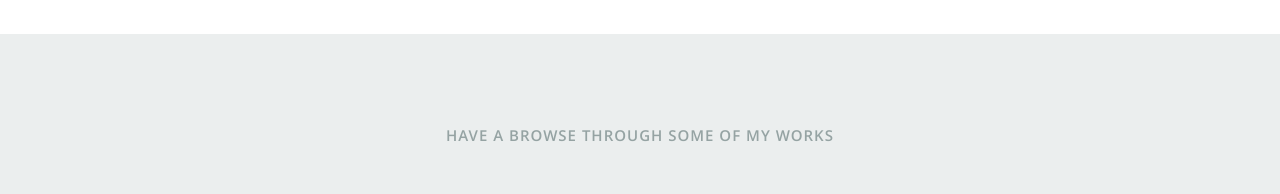
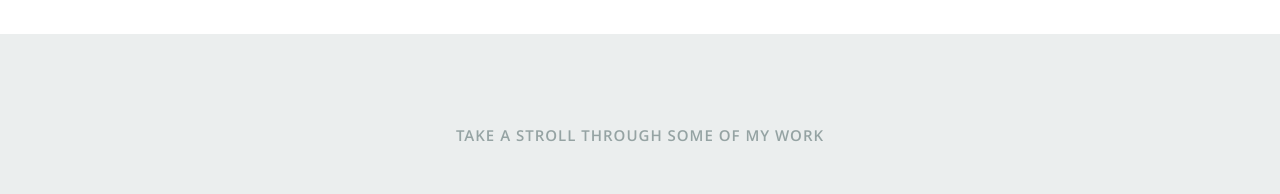
Before and after one commit to Aleck-Kit/Portfolio_Site, a React (Create React App) app: page / in a window 1280 px wide. Shown: the part 1900-2094 px from the top of the page. Built offline with nearby package versions, Linux system fonts and the light colour scheme.

Commit message:
text edits in footer and resume

```diff
--- a/public/resumeData.json
+++ b/public/resumeData.json
@@ -1,7 +1,7 @@
 {
     "main": {
         "name": "Aleck Kitenge",
-        "occupation": "Aspiring Full Stack Web Developer",
+        "occupation": "Full Stack Web Developer",
         "description": "I'm a Full Stack Web Developer, and I design and develop experiences that make life simpler. Pour yourself some coffee, sit back and have a look around; I'm sure you'll find it worth your while...",
         "image": "profilepic.jpg",
         "bio": "My name is Aleck Kitenge, and I'm a Full Stack Web Developer that made the life-changing decision to delve into the world of tech after more than a decade in advertising and a need to challenge my brain and broaden my horizons. From my very first <<Hello World>> to now designing, developing and maintaining web and mobile applications, nothing could have prepared me for the immense joy and personal growth I've derived from writing lines of code and creating magic. With a solid foundation in the MERN Stack (MongoDB, Express, React, Node), I actively seek to add new technologies to my ever-expanding knowledge-base and stay up-to-date with industry trends and advancements. I look forward to bringing that passion to a full-time role.",
--- a/src/Components/Footer.js
+++ b/src/Components/Footer.js
@@ -19,7 +19,7 @@ class Footer extends Component {
            </ul>
 
            <ul className="copyright">
-              <li>&copy; Copyright 2021 Aleck Kitenge</li>
+              <li>&copy; Copyright 2022 Aleck Kitenge</li>
 
            </ul>
 
--- a/src/Components/Portfolio.js
+++ b/src/Components/Portfolio.js
@@ -31,7 +31,7 @@ class Portfolio extends Component {
 
         <div className="twelve columns collapsed" >
 
-          <h1>Have a Browse Through Some of My Works</h1>
+          <h1>Take a Stroll Through Some of My Work</h1>
 
           <div id="portfolio-wrapper" className="bgrid-quarters s-bgrid-thirds cf" style={{ display: "flex", flexWrap: "wrap"}}>
               {projects}
```
